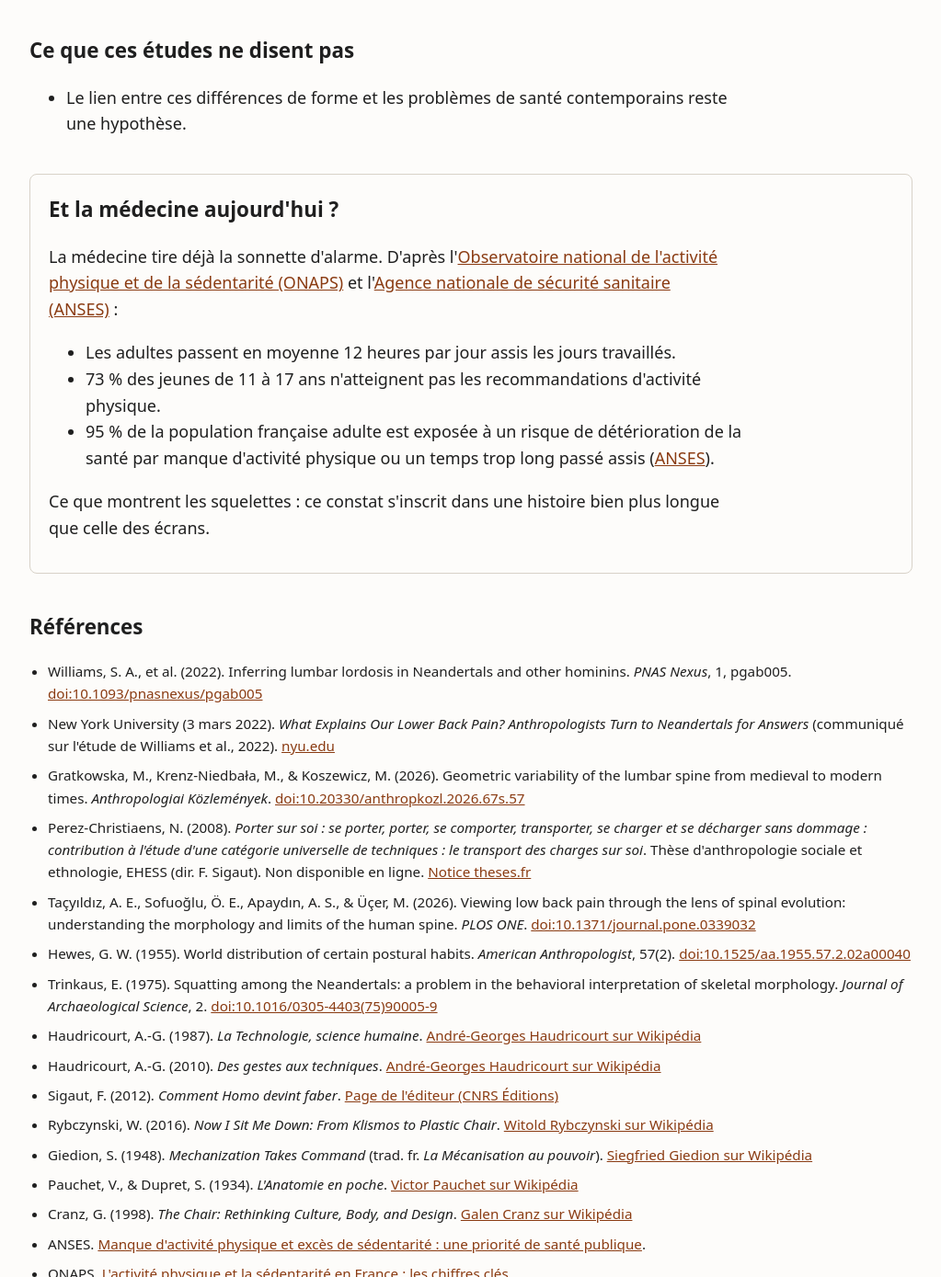
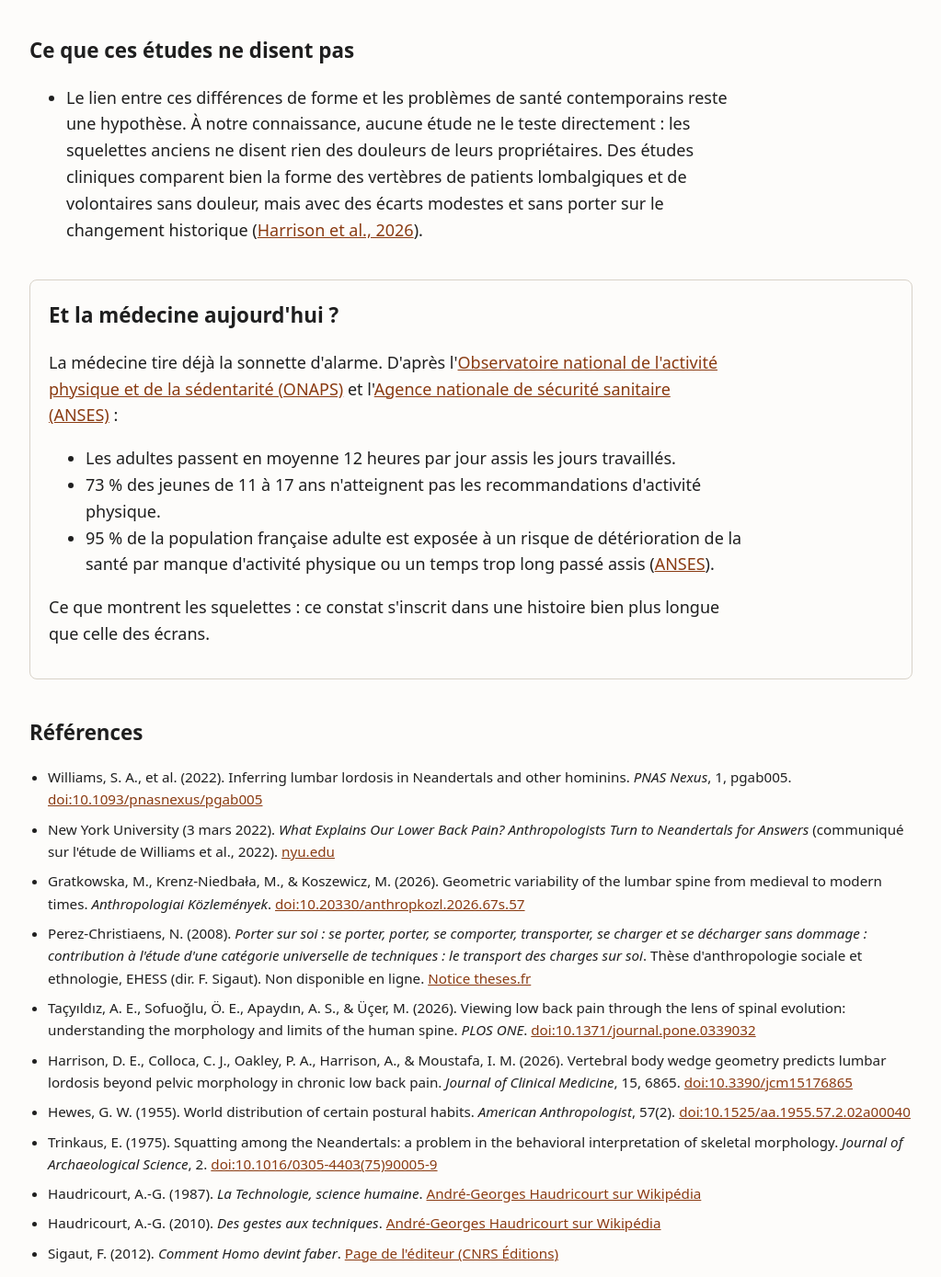
Before and after one commit to Plouik/anthropology, a plain HTML site: page site/index.html in a window 1280 px wide. Shown: the part 815-2204 px from the top of the page at 92% size, without its empty margins (128-1151 px from the left). Drawn offline with Linux system fonts and the light colour scheme.

Commit message:
Qualify the vertebral shape/health limit; add Harrison 2026
Co-authored-by: Copilot <223556219+Copilot@users.noreply.github.com>

```diff
--- a/site/index.html
+++ b/site/index.html
@@ -151,7 +151,7 @@
     <section id="limites" aria-labelledby="t-limites">
       <h2 id="t-limites">Ce que ces études ne disent pas</h2>
       <ul>
-        <li>Le lien entre ces différences de forme et les problèmes de santé contemporains reste une hypothèse.</li>
+        <li>Le lien entre ces différences de forme et les problèmes de santé contemporains reste une hypothèse. À notre connaissance, aucune étude ne le teste directement : les squelettes anciens ne disent rien des douleurs de leurs propriétaires. Des études cliniques comparent bien la forme des vertèbres de patients lombalgiques et de volontaires sans douleur, mais avec des écarts modestes et sans porter sur le changement historique (<a href="#ref-harrison">Harrison et al., 2026</a>).</li>
       </ul>
     </section>
 
@@ -175,6 +175,7 @@
         <li id="ref-gratkowska">Gratkowska, M., Krenz-Niedbała, M., &amp; Koszewicz, M. (2026). Geometric variability of the lumbar spine from medieval to modern times. <cite>Anthropologiai Közlemények</cite>. <a href="https://doi.org/10.20330/anthropkozl.2026.67s.57">doi:10.20330/anthropkozl.2026.67s.57</a></li>
         <li id="ref-perez">Perez-Christiaens, N. (2008). <cite>Porter sur soi : se porter, porter, se comporter, transporter, se charger et se décharger sans dommage : contribution à l'étude d'une catégorie universelle de techniques : le transport des charges sur soi</cite>. Thèse d'anthropologie sociale et ethnologie, EHESS (dir. F. Sigaut). Non disponible en ligne. <a href="https://theses.fr/2008EHES0322">Notice theses.fr</a></li>
         <li id="ref-tacyildiz">Taçyıldız, A. E., Sofuoğlu, Ö. E., Apaydın, A. S., &amp; Üçer, M. (2026). Viewing low back pain through the lens of spinal evolution: understanding the morphology and limits of the human spine. <cite>PLOS ONE</cite>. <a href="https://doi.org/10.1371/journal.pone.0339032">doi:10.1371/journal.pone.0339032</a></li>
+        <li id="ref-harrison">Harrison, D. E., Colloca, C. J., Oakley, P. A., Harrison, A., &amp; Moustafa, I. M. (2026). Vertebral body wedge geometry predicts lumbar lordosis beyond pelvic morphology in chronic low back pain. <cite>Journal of Clinical Medicine</cite>, 15, 6865. <a href="https://doi.org/10.3390/jcm15176865">doi:10.3390/jcm15176865</a></li>
         <li id="ref-hewes">Hewes, G. W. (1955). World distribution of certain postural habits. <cite>American Anthropologist</cite>, 57(2). <a href="https://doi.org/10.1525/aa.1955.57.2.02a00040">doi:10.1525/aa.1955.57.2.02a00040</a></li>
         <li id="ref-trinkaus">Trinkaus, E. (1975). Squatting among the Neandertals: a problem in the behavioral interpretation of skeletal morphology. <cite>Journal of Archaeological Science</cite>, 2. <a href="https://doi.org/10.1016/0305-4403(75)90005-9">doi:10.1016/0305-4403(75)90005-9</a></li>
         <li id="ref-haudricourt-1987">Haudricourt, A.-G. (1987). <cite>La Technologie, science humaine</cite>. <a href="https://fr.wikipedia.org/wiki/Andr%C3%A9-Georges_Haudricourt">André-Georges Haudricourt sur Wikipédia</a></li>
```
